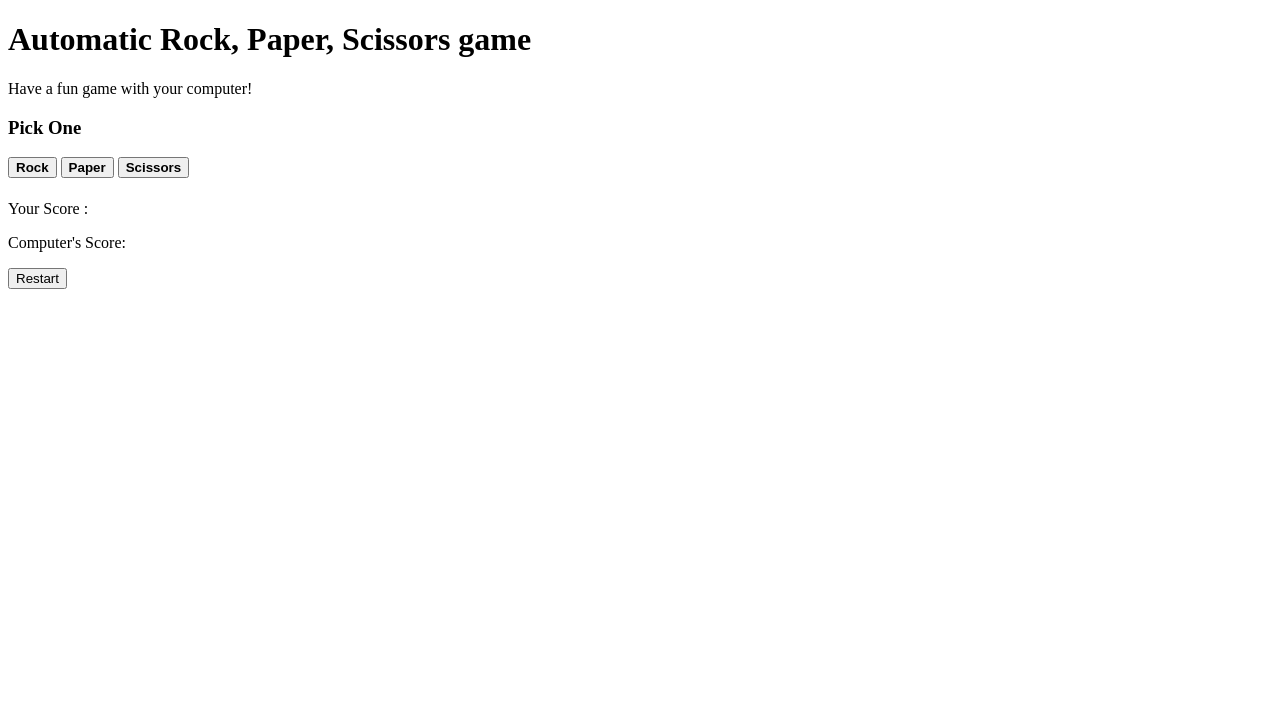
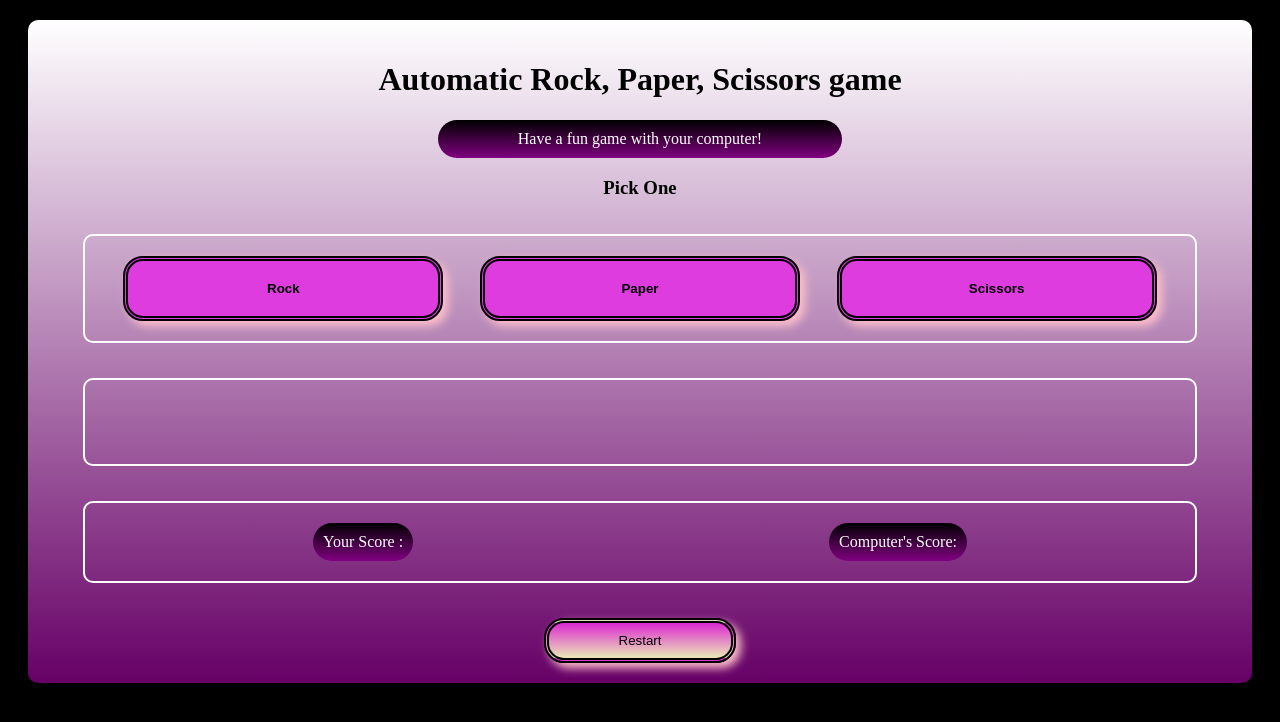
Before and after one commit to Pheonixai/Rock-Paper-Scissors-Game, a plain HTML site: page index.html in a window 1280 px wide. Drawn offline with Linux system fonts and the light colour scheme.

Commit message:
Update index.html

```diff
--- a/index.html
+++ b/index.html
@@ -4,7 +4,7 @@
     <meta charset="UTF-8">
     <meta name="viewport" content="width=device-width, initial-scale=1.0">
     <title>Automatic Rock, Paper, Scissors game</title>
-    <link rel="stylesheet" href="game.css"/>
+    <link rel="stylesheet" href="index.css"/>
 </head>
 <body>
     <main>
```
